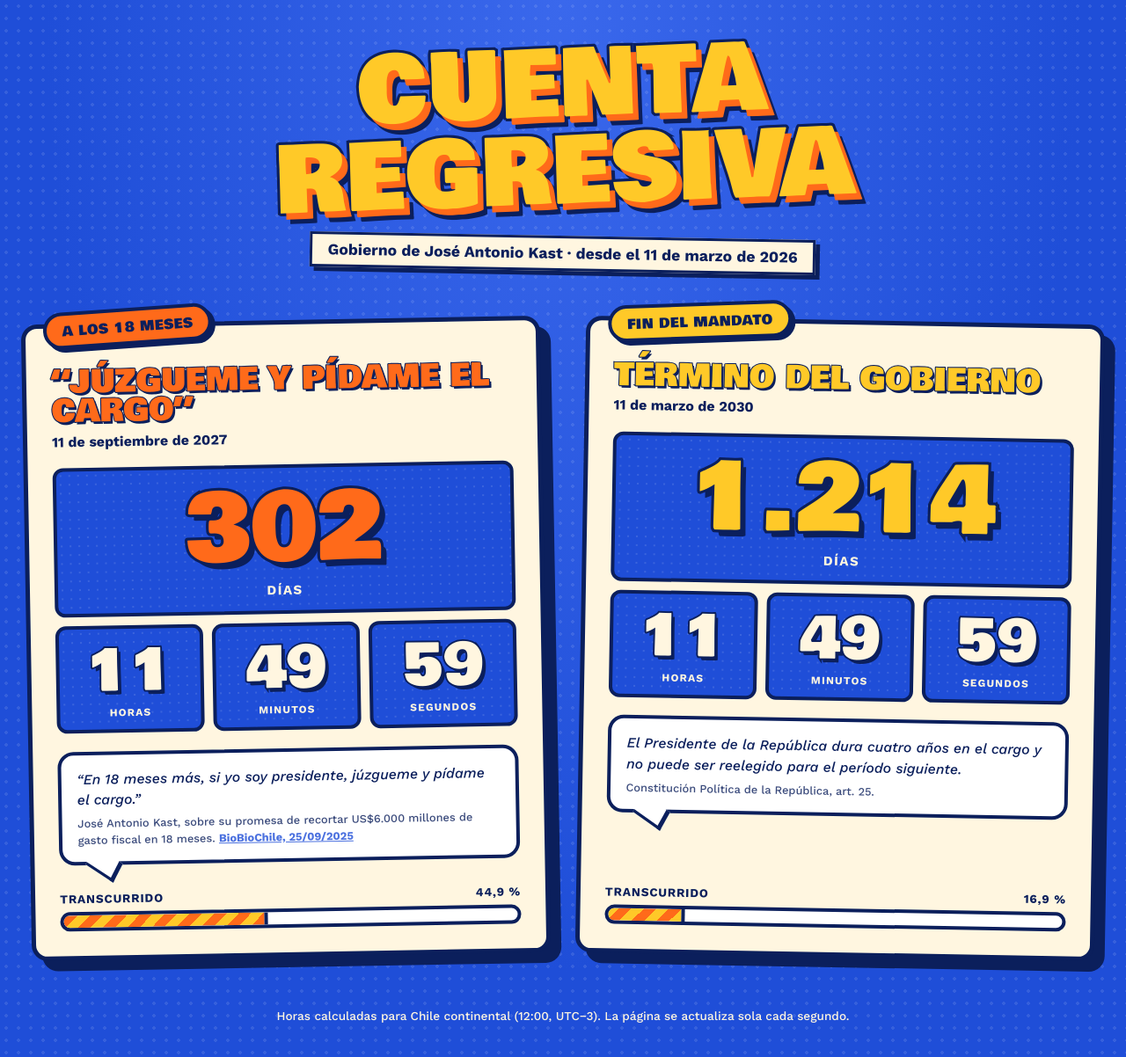
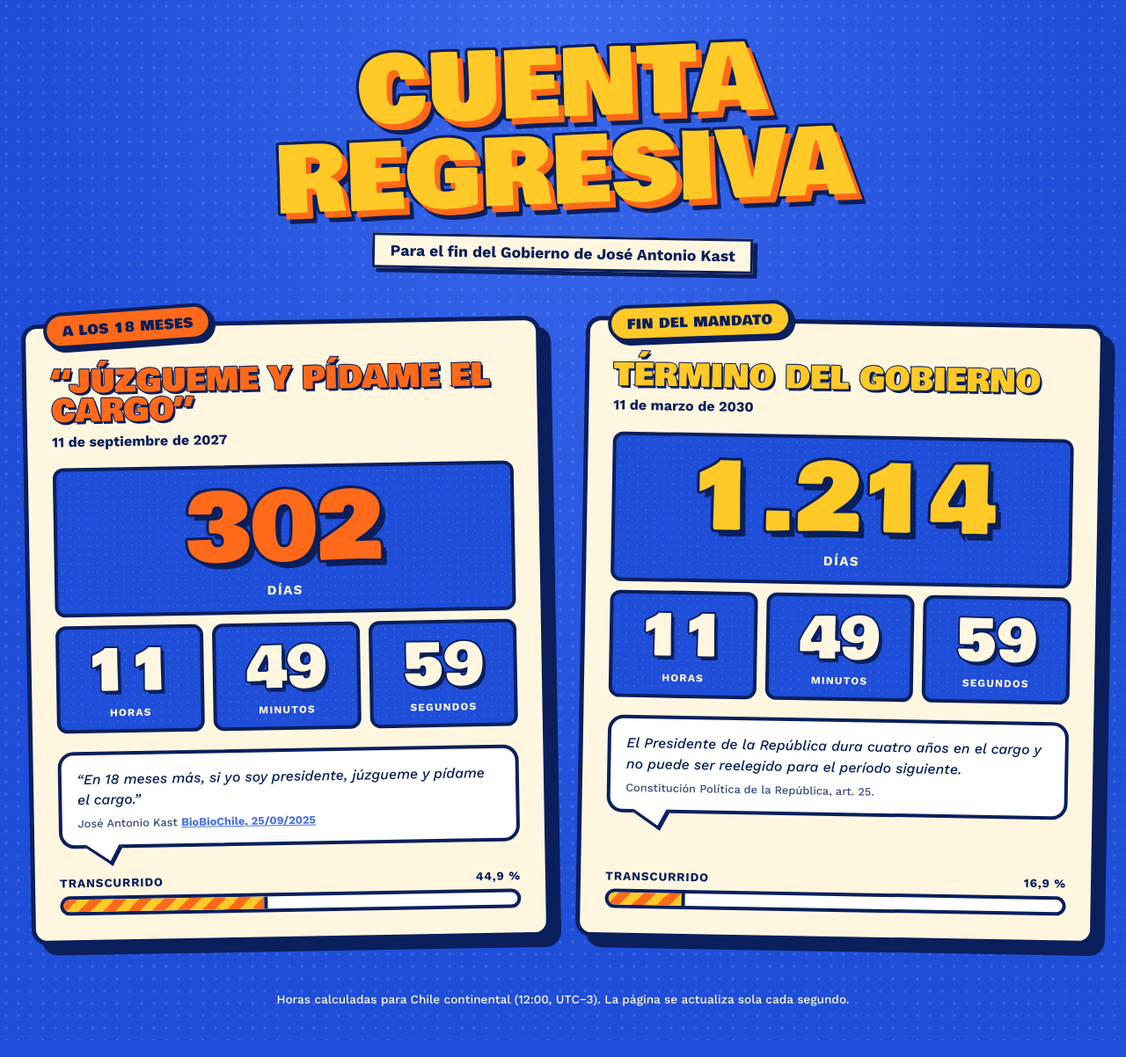
Before and after one commit to chaokast/chaokast.github.io, a plain HTML site: page index.html in a window 1280 px wide. Shown: the whole page at 88% size. Drawn offline with nearby package versions, Linux system fonts and the light colour scheme.

Commit message:
Update index.html

```diff
--- a/index.html
+++ b/index.html
@@ -305,7 +305,7 @@
 
   <header>
     <h1 class="pulp">Cuenta<br>regresiva</h1>
-    <div class="cinta">Gobierno de José Antonio Kast · desde el 11 de marzo de 2026</div>
+    <div class="cinta">Para el fin del Gobierno de José Antonio Kast</div>
   </header>
 
   <main>
@@ -330,7 +330,7 @@
         <div class="globo">
           <p>“En 18 meses más, si yo soy presidente, júzgueme y pídame el cargo.”</p>
           <cite>
-            José Antonio Kast, sobre su promesa de recortar US$6.000 millones de gasto fiscal en 18 meses.
+            José Antonio Kast
             <a href="https://www.biobiochile.cl/biobiotv/programas/radiograma-biobiotv/2025/09/25/usd-6-mil-millones-de-recorte-en-18-meses-el-flanco-abierto-de-kast-que-agudiza-tension-en-la-derecha.shtml" target="_blank" rel="noopener">BioBioChile, 25/09/2025</a>
           </cite>
         </div>
```
